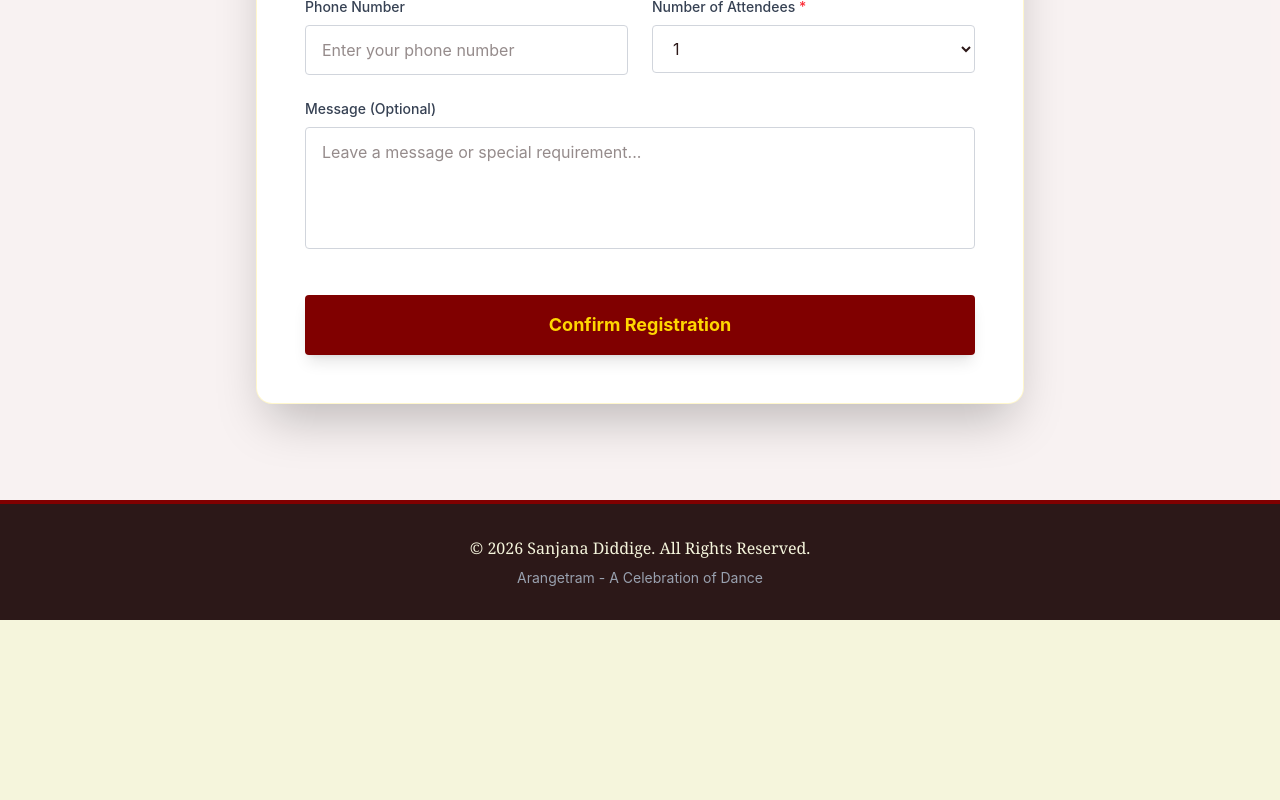
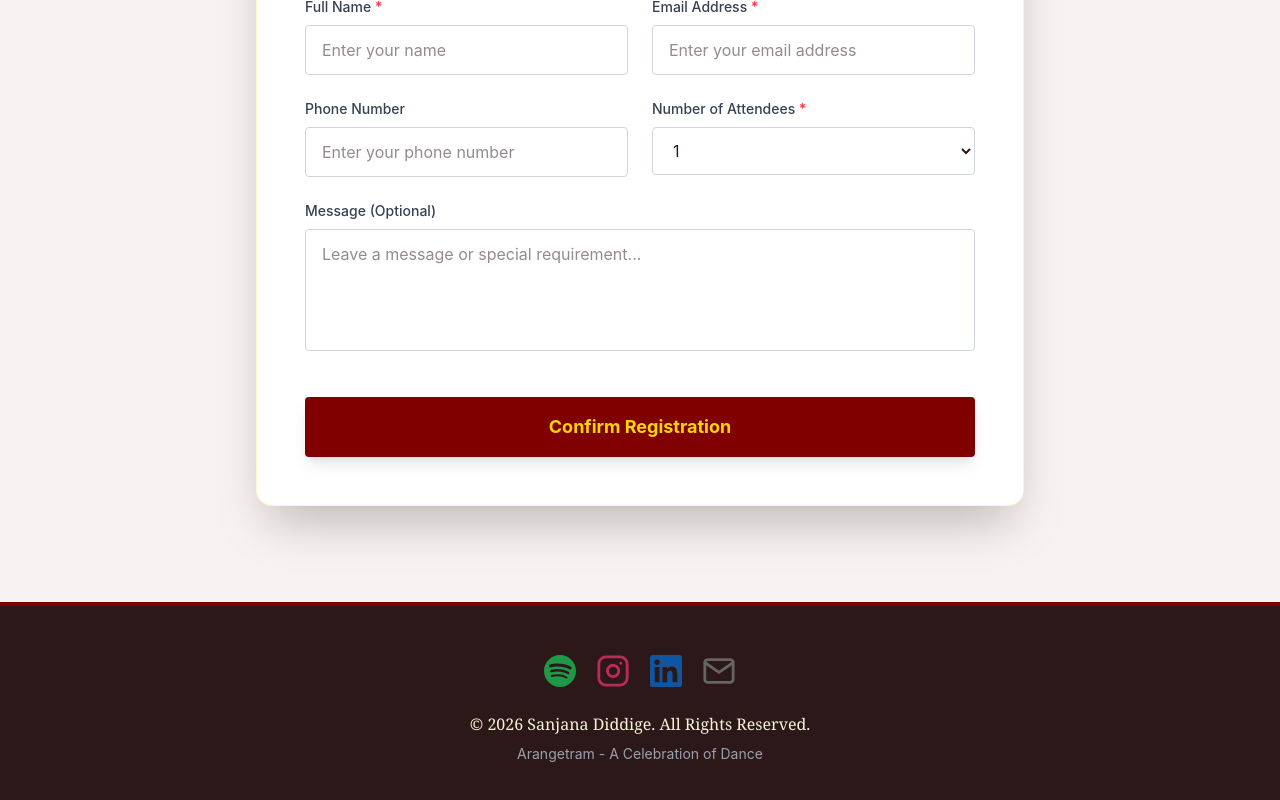
Before and after one commit to stellar-nithish/arangetram, a React (Vite) app: page / in a window 1280 px wide. Shown: the part 4384-5184 px from the top of the page. Before the commit the page ends 5004 px from the top, so only its background shows below. Built offline with nearby package versions, Linux system fonts and the light colour scheme.

Commit message:
production ready

```diff
--- a/src/components/About.jsx
+++ b/src/components/About.jsx
@@ -1,5 +1,6 @@
 import React from 'react';
 import content from '../data/content.json';
+import SocialLinks from './SocialLinks';
 
 const About = () => {
   const { about, images } = content;
@@ -46,6 +47,11 @@ const About = () => {
               ))}
             </ul>
           </div>
+
+          <div className="mt-8">
+            <h4 className="text-sm font-semibold uppercase tracking-wider text-gray-400 mb-4">Connect with Sanjana</h4>
+            <SocialLinks />
+          </div>
         </div>
 
       </div>
--- /dev/null
+++ b/src/components/SocialLinks.jsx
@@ -0,0 +1,75 @@
+import React from 'react';
+import content from '../data/content.json';
+
+const SocialLinks = ({ className = "" }) => {
+  const { socials } = content;
+
+  return (
+    <div className={`flex items-center gap-5 ${className}`}>
+      {socials.spotify && (
+        <a
+          href={socials.spotify}
+          target="_blank"
+          rel="noopener noreferrer"
+          className="transform hover:scale-110 transition-transform duration-300"
+          aria-label="Spotify"
+        >
+          {/* Spotify Icon */}
+          <svg width="32" height="32" viewBox="0 0 24 24" fill="#1db954" aria-hidden="true">
+            <path d="M12 0C5.4 0 0 5.4 0 12s5.4 12 12 12 12-5.4 12-12S18.66 0 12 0zm5.521 17.34c-.24.359-.66.48-1.021.24-2.82-1.74-6.36-2.101-10.561-1.141-.418.122-.779-.179-.899-.539-.12-.421.18-.78.54-.9 4.56-1.021 8.52-.6 11.64 1.32.42.18.54.659.301 1.02zm1.44-3.3c-.301.42-.841.6-1.262.3-3.239-1.98-8.159-2.58-11.939-1.38-.479.12-1.02-.12-1.14-.6-.12-.48.12-1.021.6-1.141C9.6 9.9 15 10.561 18.72 12.84c.361.181.54.78.241 1.2zm.12-3.36C15.24 8.4 8.82 8.16 5.16 9.301c-.6.179-1.2-.181-1.38-.721-.18-.6.18-1.2.72-1.381 4.26-1.26 11.28-1.02 15.721 1.621.539.3.719 1.02.419 1.56-.299.54-1.02.72-1.56.3z" />
+          </svg>
+        </a>
+      )}
+
+      {socials.instagram && (
+        <a
+          href={socials.instagram}
+          target="_blank"
+          rel="noopener noreferrer"
+          className="transform hover:scale-110 transition-transform duration-300"
+          aria-label="Instagram"
+        >
+          {/* Instagram Icon */}
+          <svg width="34" height="34" viewBox="0 0 24 24" fill="none" stroke="#E1306C" strokeWidth="2" strokeLinecap="round" strokeLinejoin="round" aria-hidden="true">
+             <rect x="2" y="2" width="20" height="20" rx="5" ry="5"></rect>
+             <path d="M16 11.37A4 4 0 1 1 12.63 8 4 4 0 0 1 16 11.37z"></path>
+             <line x1="17.5" y1="6.5" x2="17.51" y2="6.5"></line>
+          </svg>
+        </a>
+      )}
+
+      {socials.linkedin && (
+        <a
+          href={socials.linkedin}
+          target="_blank"
+          rel="noopener noreferrer"
+          className="transform hover:scale-110 transition-transform duration-300"
+          aria-label="LinkedIn"
+        >
+          {/* LinkedIn Icon */}
+          <svg width="32" height="32" viewBox="0 0 24 24" fill="#0A66C2" aria-hidden="true">
+            <path d="M20.447 20.452h-3.554v-5.569c0-1.328-.027-3.037-1.852-3.037-1.853 0-2.136 1.445-2.136 2.939v5.667H9.351V9h3.414v1.561h.046c.477-.9 1.637-1.85 3.37-1.85 3.601 0 4.267 2.37 4.267 5.455v6.286zM5.337 7.433c-1.144 0-2.063-.926-2.063-2.065 0-1.138.92-2.063 2.063-2.063 1.14 0 2.064.925 2.064 2.063 0 1.139-.925 2.065-2.064 2.065zm1.782 13.019H3.555V9h3.564v11.452zM22.225 0H1.771C.792 0 0 .774 0 1.729v20.542C0 23.227.792 24 1.771 24h20.451C23.2 24 24 23.227 24 22.271V1.729C24 .774 23.2 0 22.222 0h.003z"/>
+          </svg>
+        </a>
+      )}
+
+      {socials.email && (
+        <a
+          href={socials.email}
+          target="_blank"
+          rel="noopener noreferrer"
+          className="transform hover:scale-110 transition-transform duration-300"
+          aria-label="Email"
+        >
+          {/* Email Icon */}
+          <svg width="34" height="34" viewBox="0 0 24 24" fill="none" stroke="#777777" strokeWidth="2" strokeLinecap="round" strokeLinejoin="round" aria-hidden="true">
+            <path d="M4 4h16c1.1 0 2 .9 2 2v12c0 1.1-.9 2-2 2H4c-1.1 0-2-.9-2-2V6c0-1.1.9-2 2-2z"></path>
+            <polyline points="22,6 12,13 2,6"></polyline>
+          </svg>
+        </a>
+      )}
+    </div>
+  );
+};
+
+export default SocialLinks;
--- a/src/data/content.json
+++ b/src/data/content.json
@@ -59,5 +59,11 @@
       "/src/assets/images/photo_7.jpg",
       "/src/assets/images/photo_9.jpg"
     ]
+  },
+  "socials": {
+    "spotify": "https://open.spotify.com/show/4R1MPVZrdwkk1Sjd9lAWKG?si=fa9c76c54a1540d6&nd=1&dlsi=61c533c035654f18",
+    "instagram": "https://www.instagram.com/sfhs_joi?utm_source=ig_web_button_share_sheet&igsh=ZDNlZDc0MzIxNw%3D%3D",
+    "linkedin": "https://www.linkedin.com/in/sanjana-diddige/",
+    "email": "mailto:sdiddige@gmail.com"
   }
 }
--- a/src/pages/Home.jsx
+++ b/src/pages/Home.jsx
@@ -4,6 +4,7 @@ import EventDetails from '../components/EventDetails';
 import About from '../components/About';
 import Gallery from '../components/Gallery';
 import RSVP from '../components/RSVP';
+import SocialLinks from '../components/SocialLinks';
 
 const Home = () => {
   return (
@@ -15,9 +16,12 @@ const Home = () => {
       <RSVP />
 
       {/* Footer */}
-      <footer className="bg-dark text-accent py-8 text-center border-t-4 border-primary">
-        <p className="font-serif">&copy; {new Date().getFullYear()} Sanjana Diddige. All Rights Reserved.</p>
-        <p className="mt-2 text-sm text-gray-400">Arangetram - A Celebration of Dance</p>
+      <footer className="bg-dark text-accent py-12 text-center border-t-4 border-primary">
+        <div className="max-w-6xl mx-auto flex flex-col items-center justify-center">
+          <SocialLinks className="mb-6 opacity-80 hover:opacity-100 transition-opacity" />
+          <p className="font-serif">&copy; {new Date().getFullYear()} Sanjana Diddige. All Rights Reserved.</p>
+          <p className="mt-2 text-sm text-gray-400">Arangetram - A Celebration of Dance</p>
+        </div>
       </footer>
     </div>
   );
```
